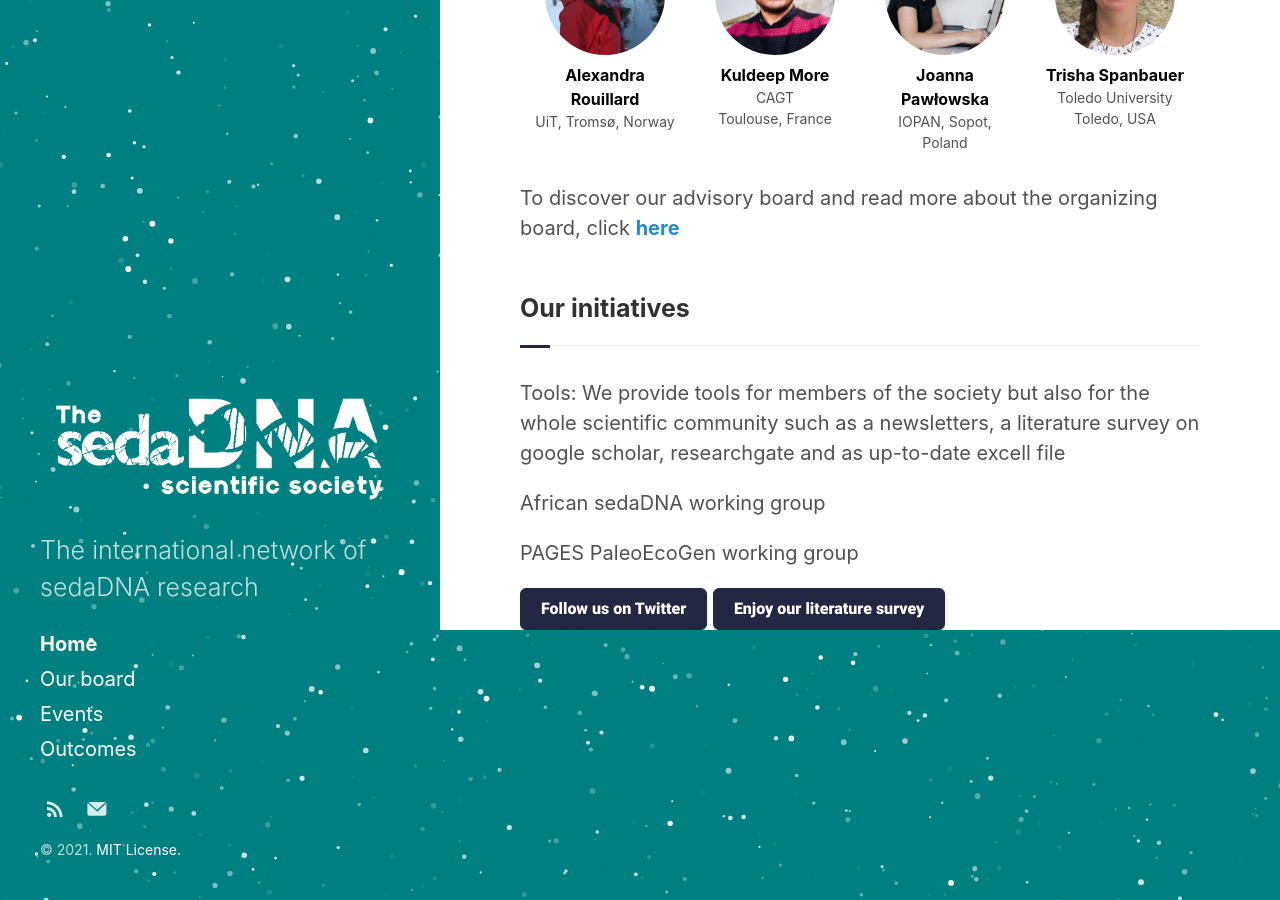
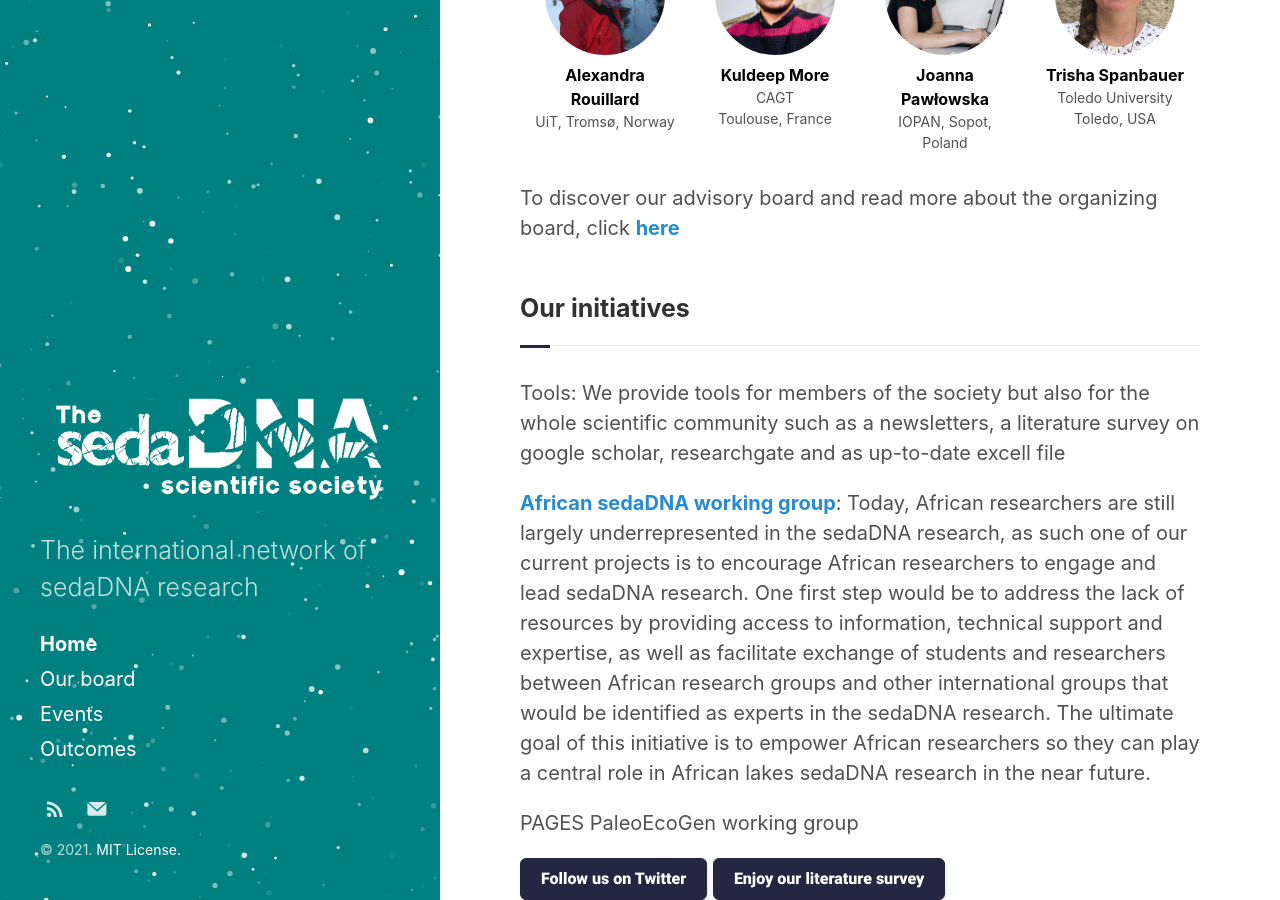
Before and after one commit to sedadna/sedadna.github.io, a Jekyll site: the page built from index.html, in a window 1280 px wide and 900 px high, scrolled down 797 px. Built offline with Jekyll 4.4.1, drawn with Linux system fonts in a browser that asks for light colours; the list of posts is cut into pages by our own code.

Commit message:
Update index.html

```diff
--- a/_layouts/index.html
+++ b/_layouts/index.html
@@ -84,7 +84,7 @@
 <div class="section">
 <h3 class="section-title underline">Our initiatives</h3>
 <p> Tools:  We provide tools for members of the society but also for the whole scientific community such as a newsletters, a literature survey on google scholar, researchgate and as up-to-date excell file</p>
-<p> African sedaDNA working group</p>
+<p> <a href="/category/3-code.html" target="_blank"><b>African sedaDNA working group</b></a>: Today, African researchers are still largely underrepresented in the sedaDNA research, as such one of our current projects is to encourage African researchers to engage and lead sedaDNA research. One first step would be to address the lack of resources by providing access to information, technical support and expertise, as well as facilitate exchange of students and researchers between African research groups and other international groups that would be identified as experts in the sedaDNA research. The ultimate goal of this initiative is to empower African researchers so they can play a central role in African lakes sedaDNA research in the near future.</p>
 <p> PAGES PaleoEcoGen working group</p>
 <button class="button-join" role="button" onclick="window.open('https://twitter.com/SedimentaryDNA?lang=en','_blank')" type="button">Follow us on Twitter</button>
 <button class="button-join" role="button" onclick="window.open('https://scholar.google.fr/citations?user=90ytJ14AAAAJ&hl=fr','_blank')" type="button">Enjoy our literature survey</button>
```
